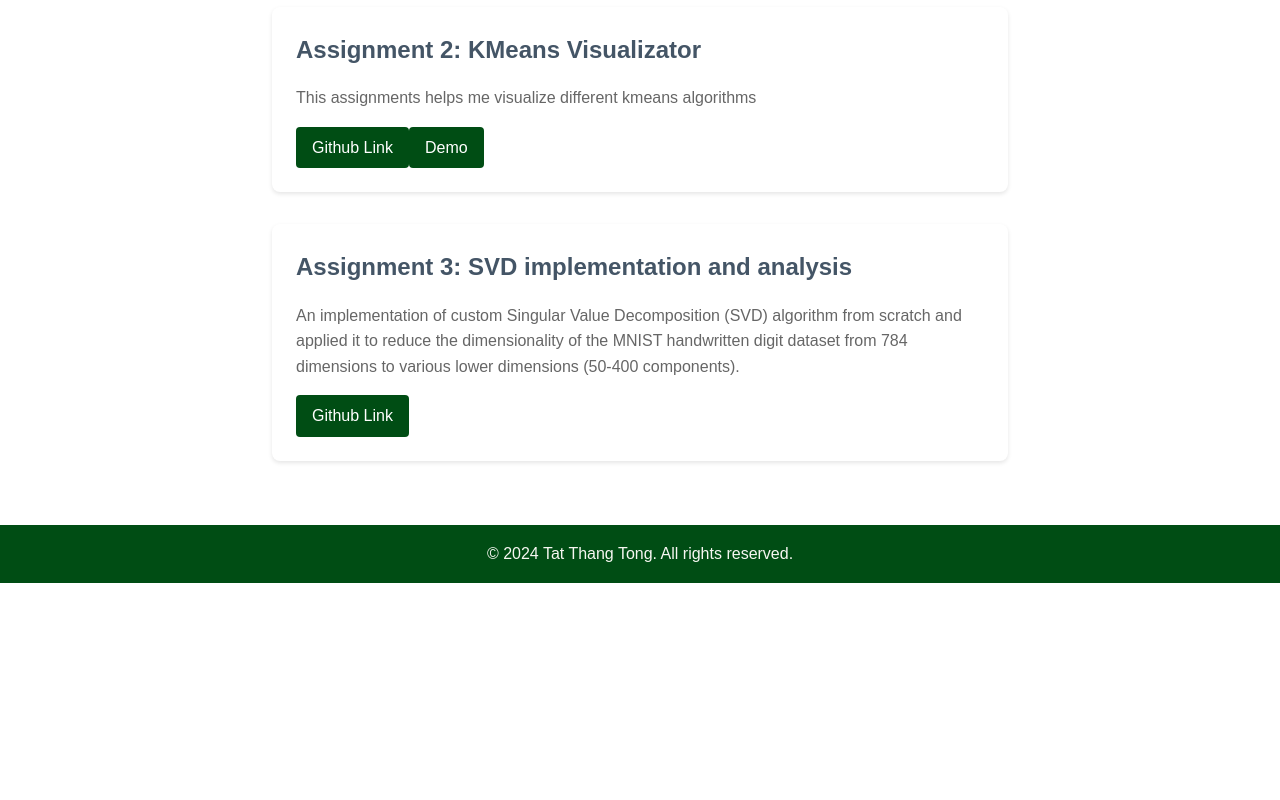
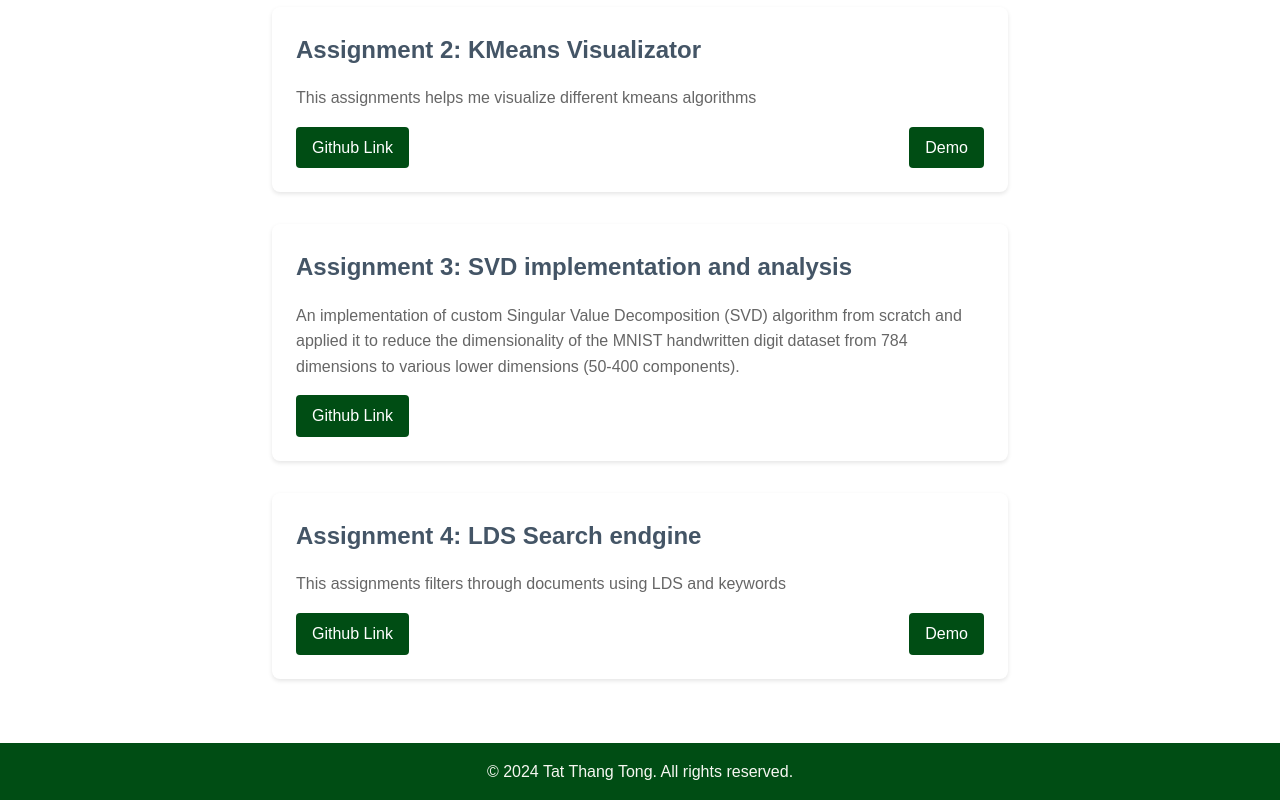
Before and after one commit to Kermit3T/Kermit3T.github.io, a React (Vite) app: page /assignments in a window 1280 px wide. Shown: the part 694-1494 px from the top of the page. Before the commit the page ends 1277 px from the top, so only its background shows below. Built offline with nearby package versions, Linux system fonts and the light colour scheme.

Commit message:
update assignment styling

```diff
--- a/src/pages/Assignments.jsx
+++ b/src/pages/Assignments.jsx
@@ -30,6 +30,12 @@ const AssignmentDescription = styled.p`
   margin-bottom: 1rem;
 `;
 
+const CustomLinkWrapper = styled.div`
+  background-color: #fff;
+  display: flex;
+  justify-content: space-between;
+`;
+
 const CustomLink = styled.a`
   display: inline-block;
   background-color: #004D14; // Traditional Forest Green
@@ -52,9 +58,11 @@ function Assignments() {
         <AssignmentDescription>
             Testing assignment
         </AssignmentDescription>
+        <CustomLinkWrapper>
           <CustomLink href="https://github.com/Kermit3T/tongtt-assignment-0" target="_blank" rel="noopener noreferrer">
             Github Link
           </CustomLink>
+        </CustomLinkWrapper>
       </AssignmentCard>
 
       <AssignmentCard>
@@ -62,9 +70,11 @@ function Assignments() {
         <AssignmentDescription>
             This assignments helps me find the best spot to stand at to minimize the distance I have to walk to the nearest opening elevator
         </AssignmentDescription>
+        <CustomLinkWrapper>
           <CustomLink href="https://github.com/Kermit3T/tongtt-assignment-1" target="_blank" rel="noopener noreferrer">
             Github Link
           </CustomLink>
+        </CustomLinkWrapper>
       </AssignmentCard>
 
       <AssignmentCard>
@@ -72,12 +82,14 @@ function Assignments() {
         <AssignmentDescription>
             This assignments helps me visualize different kmeans algorithms
         </AssignmentDescription>
+        <CustomLinkWrapper>
           <CustomLink href="https://github.com/Kermit3T/tongtt-assignment-2" target="_blank" rel="noopener noreferrer">
             Github Link
           </CustomLink>
           <CustomLink href="https://youtu.be/nDhDAZJpVoc" target="_blank" rel="noopener noreferrer">
             Demo
           </CustomLink>
+        </CustomLinkWrapper>
       </AssignmentCard>
 
       <AssignmentCard>
@@ -85,9 +97,26 @@ function Assignments() {
         <AssignmentDescription>
             An implementation of custom Singular Value Decomposition (SVD) algorithm from scratch and applied it to reduce the dimensionality of the MNIST handwritten digit dataset from 784 dimensions to various lower dimensions (50-400 components).
         </AssignmentDescription>
+        <CustomLinkWrapper>
           <CustomLink href="https://github.com/Kermit3T/tongtt-assignment-3" target="_blank" rel="noopener noreferrer">
             Github Link
           </CustomLink>
+        </CustomLinkWrapper>
+      </AssignmentCard>
+
+      <AssignmentCard>
+        <AssignmentTitle>Assignment 4: LDS Search endgine</AssignmentTitle>
+        <AssignmentDescription>
+            This assignments filters through documents using LDS and keywords
+        </AssignmentDescription>
+        <CustomLinkWrapper>
+          <CustomLink href="https://github.com/Kermit3T/tongtt-assignment-4" target="_blank" rel="noopener noreferrer">
+            Github Link
+          </CustomLink>
+          <CustomLink href="https://youtu.be/nDhDAZJpVoc" target="_blank" rel="noopener noreferrer">
+            Demo
+          </CustomLink>
+        </CustomLinkWrapper>
       </AssignmentCard>
 
       {/* Add more AssignmentCard components for future assignments */}
```
Lines whose indentation alone changed are shown as unchanged.
